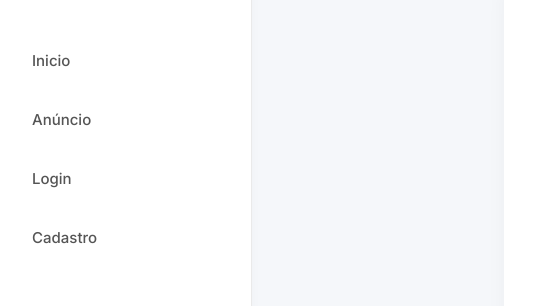
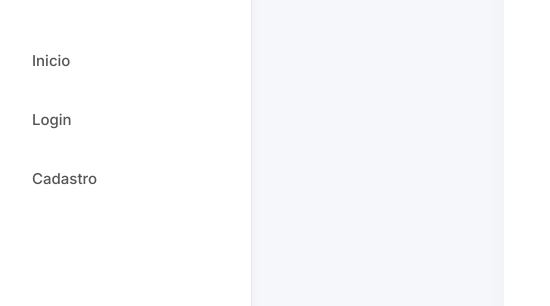
Before and after one commit to Rian01048/Projeto-HTML, a plain HTML site: page atividade/index.html in a window 1280 px wide. Shown: the part 132-438 px from the top of the page, 8-558 px from the left. Drawn offline with Linux system fonts and the light colour scheme.

Commit message:
atividade-pendente

```diff
--- a/atividade/index.html
+++ b/atividade/index.html
@@ -20,7 +20,6 @@
             <nav>
                 <div class="rightside">
                     <button onclick="mudarTela('tela-inicio')">Inicio</button>
-                    <button onclick="mudarTela('tela-anuncio_adocao')">Anúncio</button>
                     <button onclick="mudarTela('tela-login')">Login</button>
                     <button onclick="mudarTela('tela-cadastro')">Cadastro</button>
                 </div>
```
